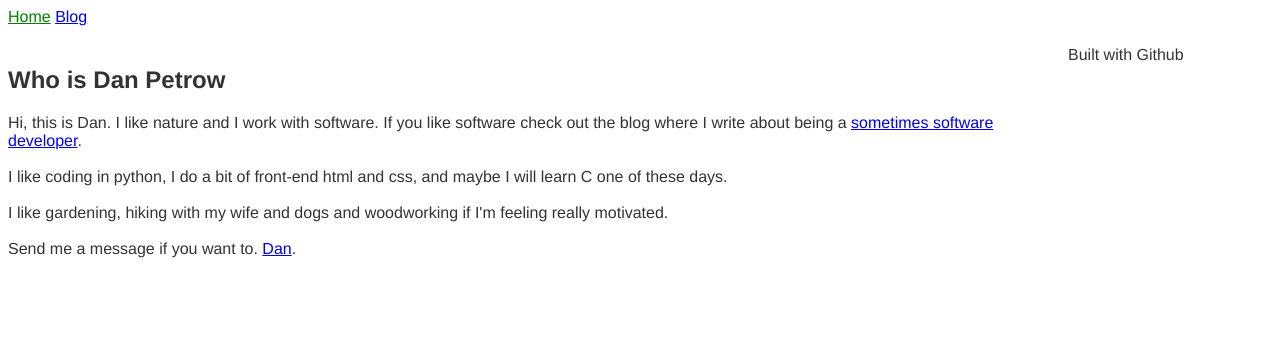
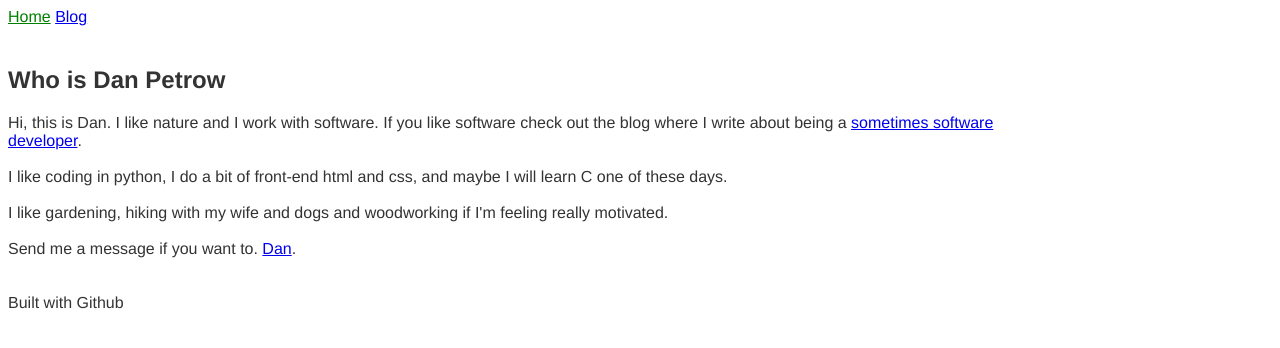
Before and after one commit to danpetrow/danpetrow.github.io, a Jekyll site: the page built from index.html, in a window 1280 px wide. Shown: the top 348 px of the page. Built offline with Jekyll 4.4.1, drawn with Linux system fonts in a browser that asks for light colours.

Commit message:
Update footer.html

```diff
--- a/_includes/footer.html
+++ b/_includes/footer.html
@@ -1,4 +1,4 @@
-<footer>
+<footer class="main-footer">
 			<ul>
 				<li>Built with Github</li>
 			</ul>
```
